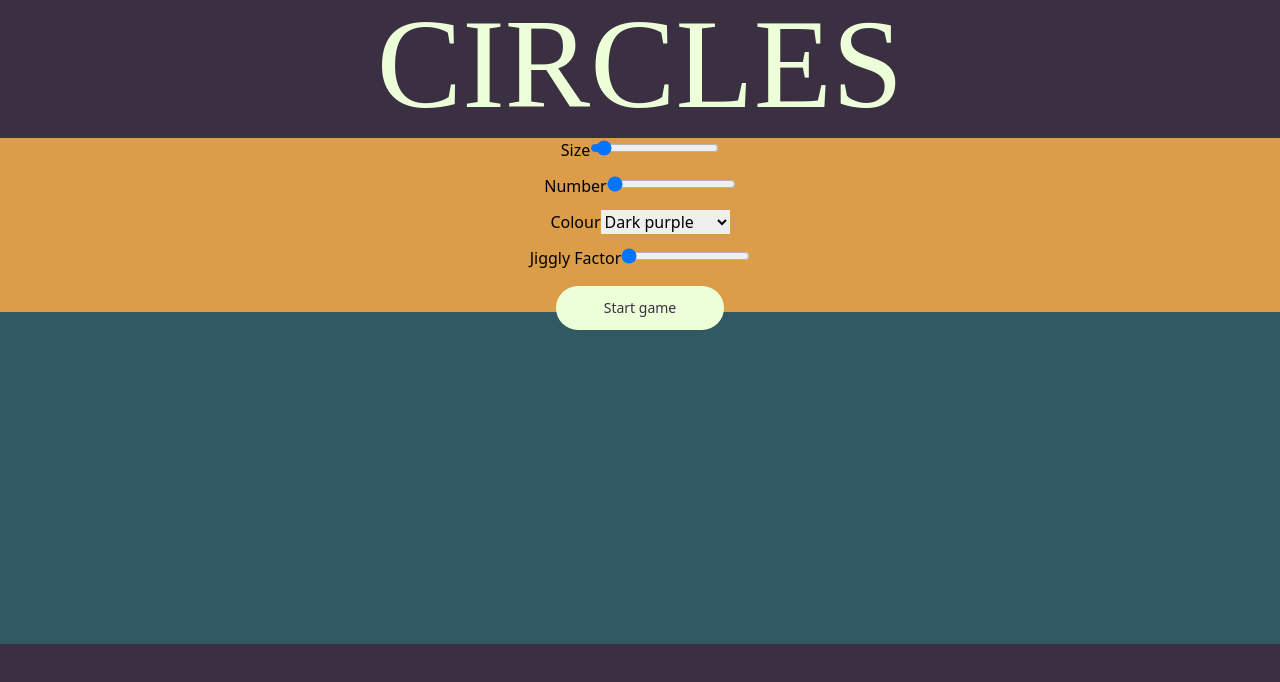
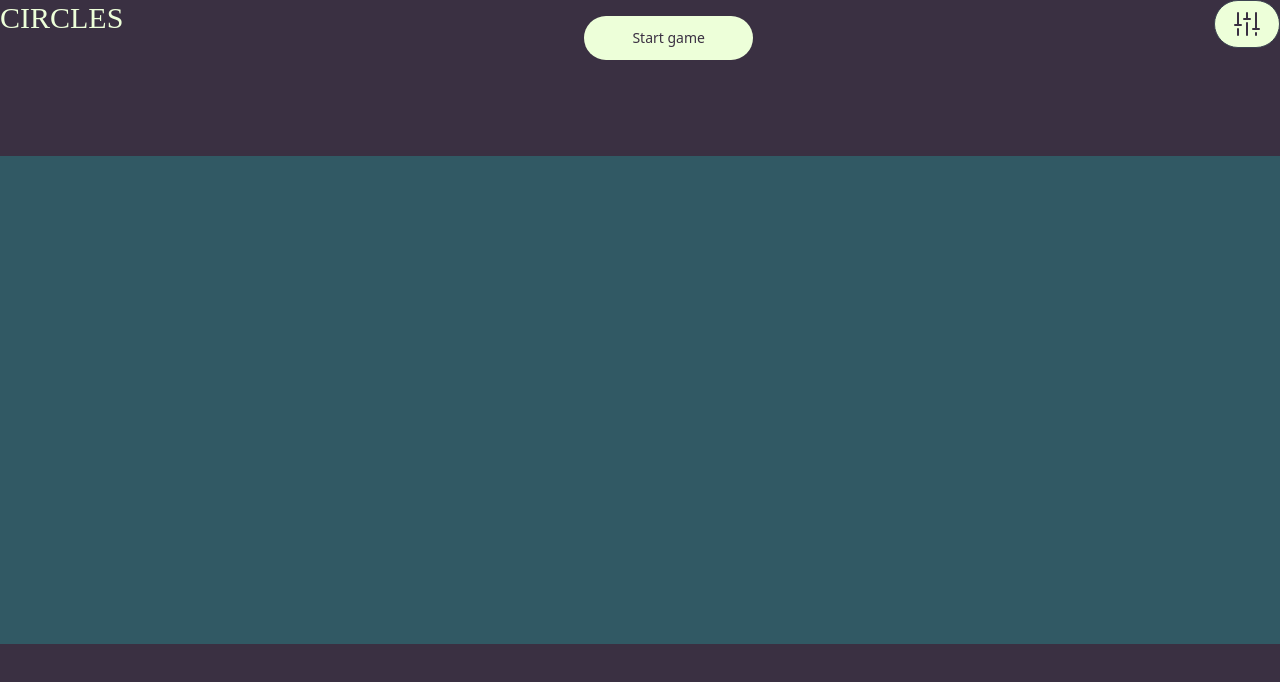
Before and after one commit to r-pal/circles, a React (Create React App) app: page / in a window 1280 px wide. Shown: the top 682 px of the page. Built offline with nearby package versions, Linux system fonts and the light colour scheme; a web font is replaced by a local one.

Commit message:
settings sidebar

```diff
--- a/package.json
+++ b/package.json
@@ -14,6 +14,7 @@
     "@types/react": "^18.0.28",
     "@types/react-dom": "^18.0.11",
     "clsx": "^1.2.1",
+    "daisyui": "^2.51.3",
     "phosphor-react": "^1.4.1",
     "react": "^18.2.0",
     "react-dom": "^18.2.0",
--- a/src/components/App.tsx
+++ b/src/components/App.tsx
@@ -1,13 +1,76 @@
-import CircleSettings from "./CircleSettings";
+import { Faders } from "phosphor-react";
+import { useState, useEffect } from "react";
+import Button from "./Button";
+import CircleSettings, { Inputs } from "./CircleSettings";
 import Footer from "./Footer";
-import Header from "./Header";
+import Sketch from "./Sketch";
 
 const App: React.FC = () => {
+  const [gameResult, setGameResult] = useState<"won" | "lost">();
+  const [wins, setWins] = useState(0);
+  const [circleSketch, setCircleSketch] = useState<Inputs>();
+  const [jiggliness, setJiggliness] = useState(0);
+
+  useEffect(() => {
+    if (gameResult === "won") {
+      setWins(wins + 1);
+    }
+    if (wins === 3) {
+      //enter winner board
+    }
+  }, [gameResult]);
   return (
     <div>
-      <Header />
-      <CircleSettings />
-      <Footer />
+      <div className="drawer">
+        <input id="my-drawer" type="checkbox" className="drawer-toggle" />
+        <div className="drawer-content">
+          <div className="bg-[#3A3042] h-[156px] flex justify-between">
+            <h1 className="text-[#EDFFD9] text-3xl text-center ">CIRCLES</h1>
+            <div className="flex flex-col gap-4 w-full text-center pt-4">
+              {gameResult ? (
+                <button
+                  form="settings"
+                  onClick={() => setGameResult(undefined)}
+                >
+                  <Button text="Play again" />
+                </button>
+              ) : (
+                <button form="settings" type="submit">
+                  <Button text="Start game" />
+                </button>
+              )}
+            </div>
+            <label
+              htmlFor="my-drawer"
+              className="btn rounded-full bg-[#EDFFD9]"
+            >
+              <Faders size={32} className="text-[#3A3042]" />
+            </label>
+          </div>
+          <div className="bg-[#315964]">
+            {circleSketch && gameResult === undefined && (
+              <Sketch
+                circleSketch={circleSketch}
+                jiggliness={jiggliness}
+                setGameResult={setGameResult}
+              />
+            )}
+            {gameResult === "won" && (
+              <h1 className="text-[#EDFFD9] text-9xl text-center ">WINNER</h1>
+            )}
+            {gameResult === "lost" && (
+              <h1 className="text-[#EDFFD9] text-9xl text-center ">YOU LOSE</h1>
+            )}
+          </div>
+          <Footer />
+        </div>
+        <div className="drawer-side">
+          <label htmlFor="my-drawer" className="drawer-overlay"></label>
+          <ul className="menu p-4 w-80 bg-[#DB9D47]">
+            <CircleSettings setCircleSketch={setCircleSketch} />
+          </ul>
+        </div>
+      </div>
     </div>
   );
 };
--- a/src/components/CircleSettings.tsx
+++ b/src/components/CircleSettings.tsx
@@ -1,47 +1,32 @@
 import { useForm, SubmitHandler } from "react-hook-form";
 import { Colour } from "./Types";
-import { useEffect, useState } from "react";
+import { useState } from "react";
 import { colours } from "../constants/colours";
-import Button from "./Button";
-import Sketch from "./Sketch";
 import clsx from "clsx";
-
-type CircleSettingsProps = {};
 
 export type Inputs = {
   radius: number;
   instances: number;
   colour: Colour;
+  jiggliness: number;
 };
 
-const CircleSettings: React.FC<CircleSettingsProps> = () => {
-  const [gameResult, setGameResult] = useState<"won" | "lost">();
-  const [wins, setWins] = useState(0);
-  const [circleSketch, setCircleSketch] = useState<Inputs>();
+type CircleSettingsProps = {
+  setCircleSketch: (value: Inputs) => void;
+};
+
+const CircleSettings: React.FC<CircleSettingsProps> = ({ setCircleSketch }) => {
   const [selectedColour, setSelectedColour] = useState("");
-  const [jiggliness, setJiggliness] = useState(0);
   const { register, handleSubmit, control } = useForm<Inputs>();
   const onSubmit: SubmitHandler<Inputs> = (data) => {
     setCircleSketch(data);
-    console.log(data);
   };
-  // let wins = 0;
-
-  useEffect(() => {
-    if (gameResult === "won") {
-      setWins(wins + 1);
-    }
-    if (wins === 3) {
-      //enter winner board
-    }
-  }, [gameResult]);
-  console.log("wins: ", wins);
 
   return (
     <div>
-      <div className="bg-[#DB9D47] grid content-center h-[156px]">
-        <form onSubmit={handleSubmit(onSubmit)}>
-          <div className="w-full bg-[#DB9D47] flex flex-col items-center gap-3">
+      {/* <div className="bg-[#DB9D47] grid content-center"> */}
+      <form id="settings" onSubmit={handleSubmit(onSubmit)}>
+        <div className="w-full bg-[#DB9D47] flex flex-col items-left gap-3">
           <div>
             Size
             <input
@@ -62,14 +47,14 @@ const CircleSettings: React.FC<CircleSettingsProps> = () => {
               step="1"
               min="1"
               max="100"
-                className="range range-md bg-[#EDFFD9]"
+              className="range range-md"
               id="instances"
               defaultValue={1}
               {...register("instances")}
             />
           </div>
-            <div>
-              Colour
+          <div className="flex-col">
+            <div>Colour</div>
             <select
               {...register("colour")}
               className={clsx(
@@ -96,42 +81,16 @@ const CircleSettings: React.FC<CircleSettingsProps> = () => {
               step="1"
               min="1"
               max="10"
-                value={jiggliness}
+              defaultValue={1}
               className="range range-md"
-                id="Jigglyness"
-                onChange={(e) => setJiggliness(Number(e.target.value))}
+              id="jigglyness"
+              {...register("jiggliness")}
             />
           </div>
         </div>
-          <div className="flex flex-col gap-4 w-full text-center pt-4">
-            {gameResult ? (
-              <button onClick={() => setGameResult(undefined)}>
-                <Button text="Reset" />
-              </button>
-            ) : (
-              <button type="submit">
-                <Button text="Start game" />
-              </button>
-            )}
-          </div>
       </form>
     </div>
-      <div className="bg-[#315964]">
-        {circleSketch && gameResult === undefined && (
-          <Sketch
-            circleSketch={circleSketch}
-            jiggliness={jiggliness}
-            setGameResult={setGameResult}
-          />
-        )}
-        {gameResult === "won" && (
-          <h1 className="text-[#EDFFD9] text-9xl text-center ">WINNER</h1>
-        )}
-        {gameResult === "lost" && (
-          <h1 className="text-[#EDFFD9] text-9xl text-center ">YOU LOSE</h1>
-        )}
-      </div>
-    </div>
+    // </div>
   );
 };
 
--- a/src/components/Header.tsx
+++ b/src/components/Header.tsx
@@ -3,7 +3,7 @@ type HeaderProps = {};
 const Header: React.FC<HeaderProps> = ({}) => {
   return (
     <div className="bg-[#3A3042] h-[156px]">
-      <h1 className="text-[#EDFFD9] text-9xl text-center ">CIRCLES</h1>
+      <h1 className="text-[#EDFFD9] text-3xl text-center ">CIRCLES</h1>
     </div>
   );
 };
--- a/tailwind.config.js
+++ b/tailwind.config.js
@@ -16,5 +16,5 @@ module.exports = {
       transparent: 'transparent',
     },
   },
-  plugins: [],
+  plugins: [require("daisyui")],
 }
--- a/tsconfig.json
+++ b/tsconfig.json
@@ -21,7 +21,7 @@
     "jsx": "react-jsx",
     "outDir": "dist",
     "sourceMap": true,
-    "types": ["p5/global"],
+    // "types": ["p5/global"],
   },
   "include": [
     "src/**/*"
```
Also changed, not shown: 1 other file (tests, documents, lock files or other folders). Lines whose indentation alone changed are shown as unchanged.
